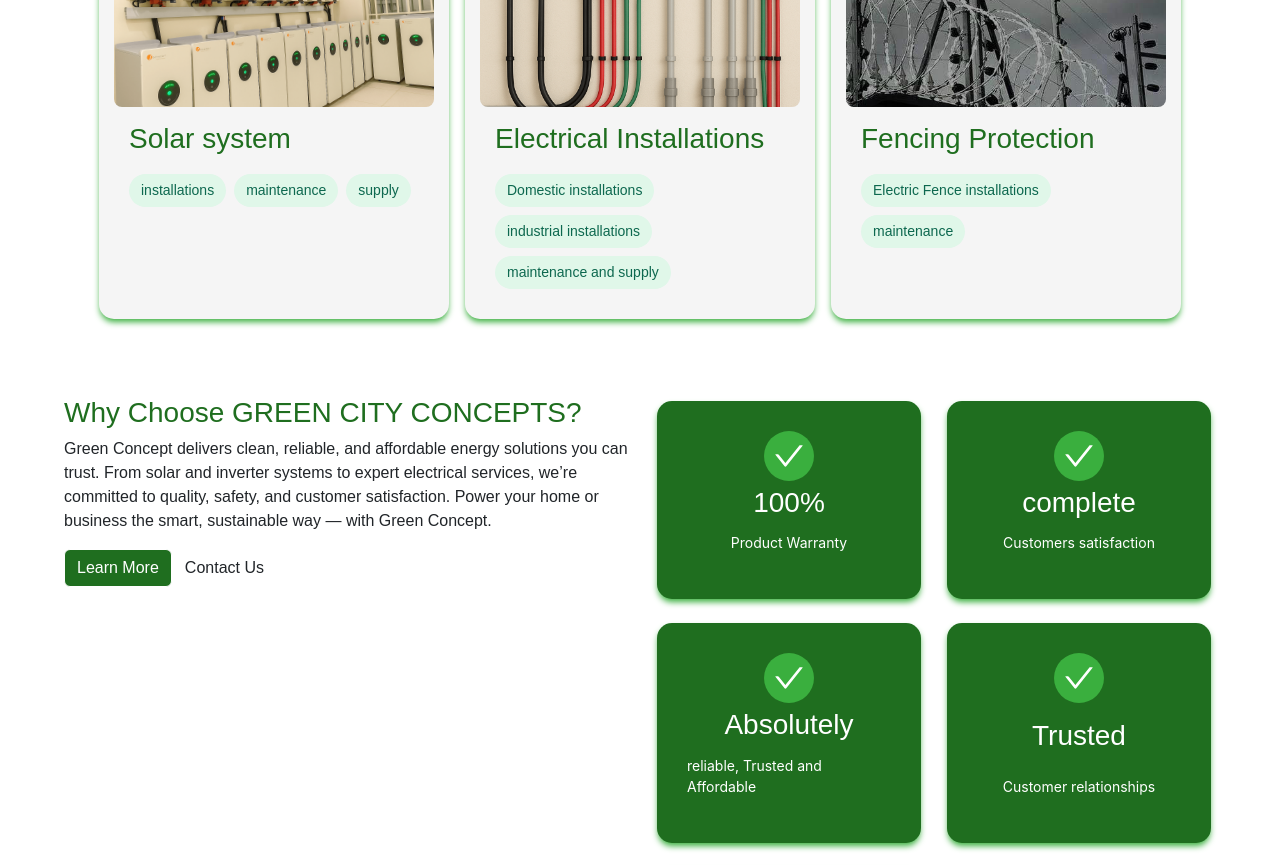
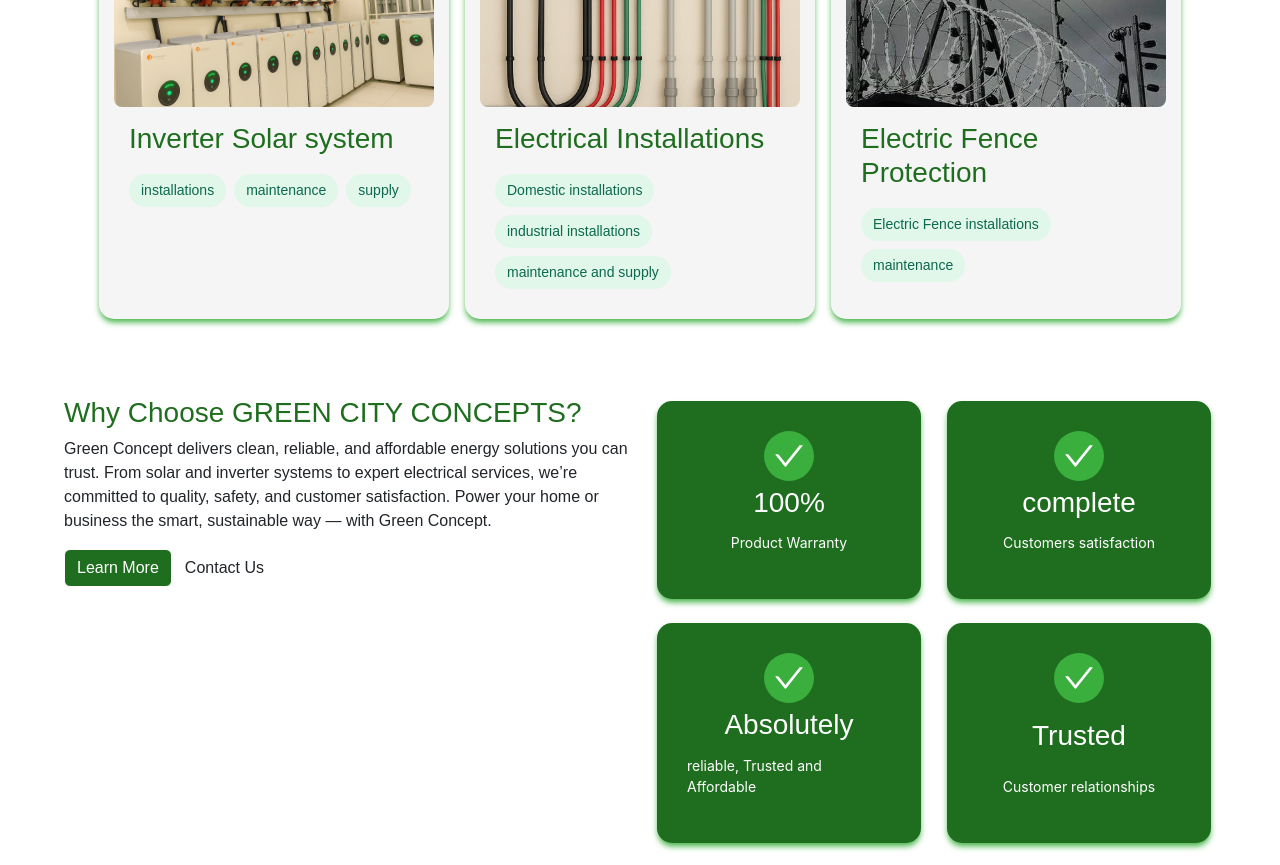
Before and after one commit to jozzydgr8/greeninverter, a React (Create React App) app: page / in a window 1280 px wide. Shown: the part 1540-2405 px from the top of the page. Built offline with nearby package versions, Linux system fonts and the light colour scheme; a web font is replaced by a local one.

Commit message:
all the same

```diff
--- a/src/data.tsx
+++ b/src/data.tsx
@@ -7,7 +7,7 @@
 import electricalImage from './assets/electricalwiring.png'
 export const service = [
     {
-        title:'Solar system',
+        title:'Inverter Solar system',
         service:['installations', 'maintenance', 'supply'],
         image:invertersimage
     },
@@ -17,7 +17,7 @@
         image:electricalImage
     },
     {
-        title:"Fencing Protection",
+        title:"Electric Fence Protection",
         service:['Electric Fence installations', 'maintenance'],
         image:electricfence
     }
--- a/src/pages/component/Navbar.tsx
+++ b/src/pages/component/Navbar.tsx
@@ -27,7 +27,7 @@
 
 
                         <li className="nav-item">
-                        <a href='https://wa.link/ubp14t' target='_blank'><button className='btn btndark'>Contact Us</button></a>
+                        <a href='https://wa.link/j0ztbn' target='_blank'><button className='btn btndark'>Contact Us</button></a>
                           {/* <a><button className='btn' onClick={onClick}> Toggle Night </button></a> */}
 
                         </li>
```
